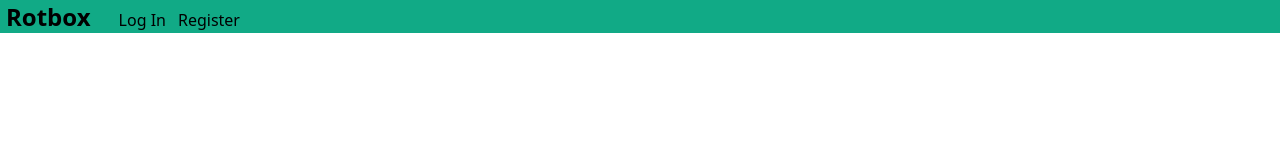
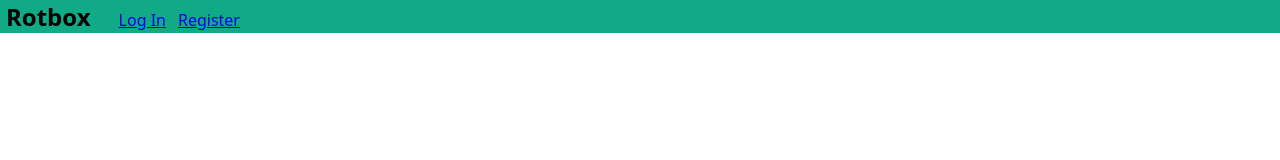
Before and after one commit to christianbnvdz/rotbox-react, a React (Create React App) app: page / in a window 1280 px wide. Shown: the top 160 px of the page. Built offline with nearby package versions, Linux system fonts and the light colour scheme.

Commit message:
feat: add routing and routing links
Import the react router to app component and add router links to navbar.

```diff
--- a/package.json
+++ b/package.json
@@ -8,6 +8,7 @@
     "@testing-library/user-event": "^13.5.0",
     "react": "^18.1.0",
     "react-dom": "^18.1.0",
+    "react-router-dom": "^6.3.0",
     "web-vitals": "^2.1.4"
   },
   "scripts": {
--- a/src/App.js
+++ b/src/App.js
@@ -1,4 +1,5 @@
 import React, { useState } from 'react';
+import { BrowserRouter, Link } from 'react-router-dom';
 import './App.css';
 import Navbar from './Navbar';
 
@@ -8,9 +9,11 @@ function App() {
   const [isLoggedIn, setLoggedInStatus] = useState(false);
 
   return (
-    <IsLoggedInContext.Provider value={{isLoggedIn, setLoggedInStatus}}>
-      <Navbar />
-    </IsLoggedInContext.Provider>
+    <BrowserRouter>
+      <IsLoggedInContext.Provider value={{isLoggedIn, setLoggedInStatus}}>
+        <Navbar />
+      </IsLoggedInContext.Provider>
+    </BrowserRouter>
   );
 }
 
--- a/src/Navbar.js
+++ b/src/Navbar.js
@@ -1,4 +1,5 @@
 import React, { useContext } from 'react';
+import { Link } from 'react-router-dom';
 import { IsLoggedInContext } from './App';
 import NavbarCSS from './Navbar.module.css';
 
@@ -13,14 +14,14 @@ function Navbar() {
         <ul className={NavbarCSS.nav_list}>
           { isLoggedIn ?
             <>
-              <li>Files</li>
-              <li>Upload</li>
-              <li onClick={() => isLoggedInContext.setLoggedInStatus(false)}>Log Out</li>
+              <li><Link to="/files">Files</Link></li>
+              <li><Link to="/upload">Upload</Link></li>
+              <li><Link to="/login" onClick={() => isLoggedInContext.setLoggedInStatus(false)}>Log Out</Link></li>
             </>
             :
             <>
-              <li onClick={() => isLoggedInContext.setLoggedInStatus(true)}>Log In</li>
-              <li>Register</li>
+              <li><Link to="/login" onClick={() => isLoggedInContext.setLoggedInStatus(true)}>Log In</Link></li>
+              <li><Link to="/register">Register</Link></li>
             </>
           }
         </ul>
```
Also changed, not shown: 1 other file (tests, documents, lock files or other folders).
